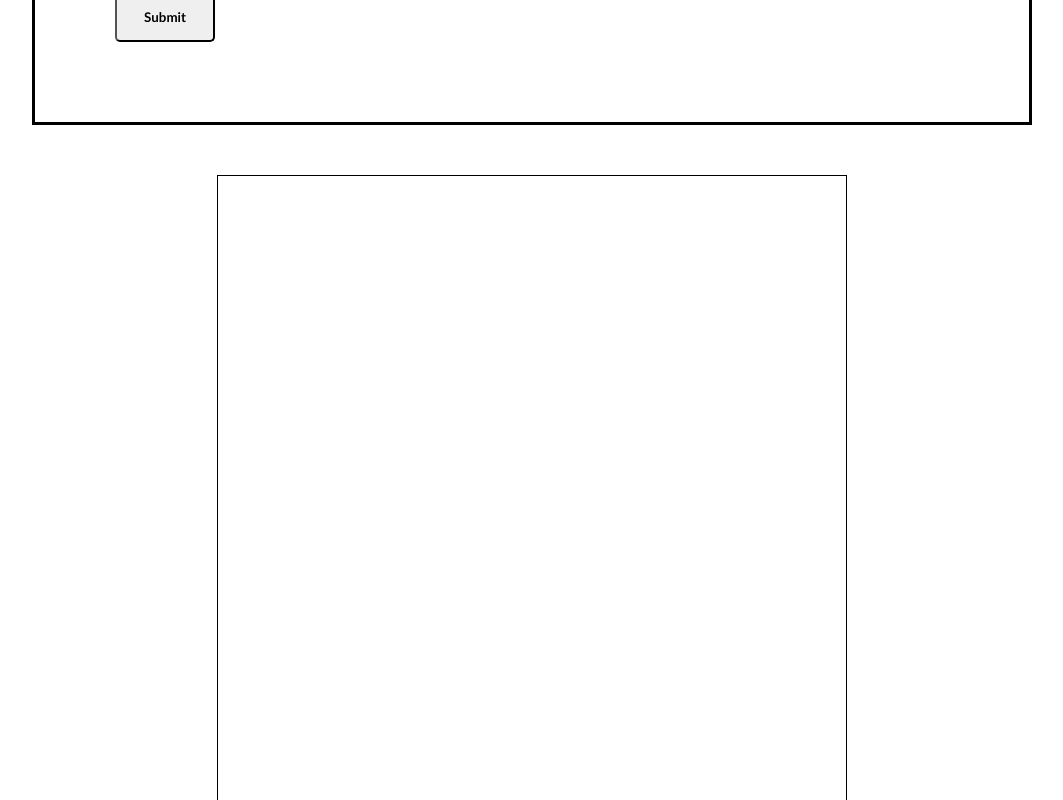
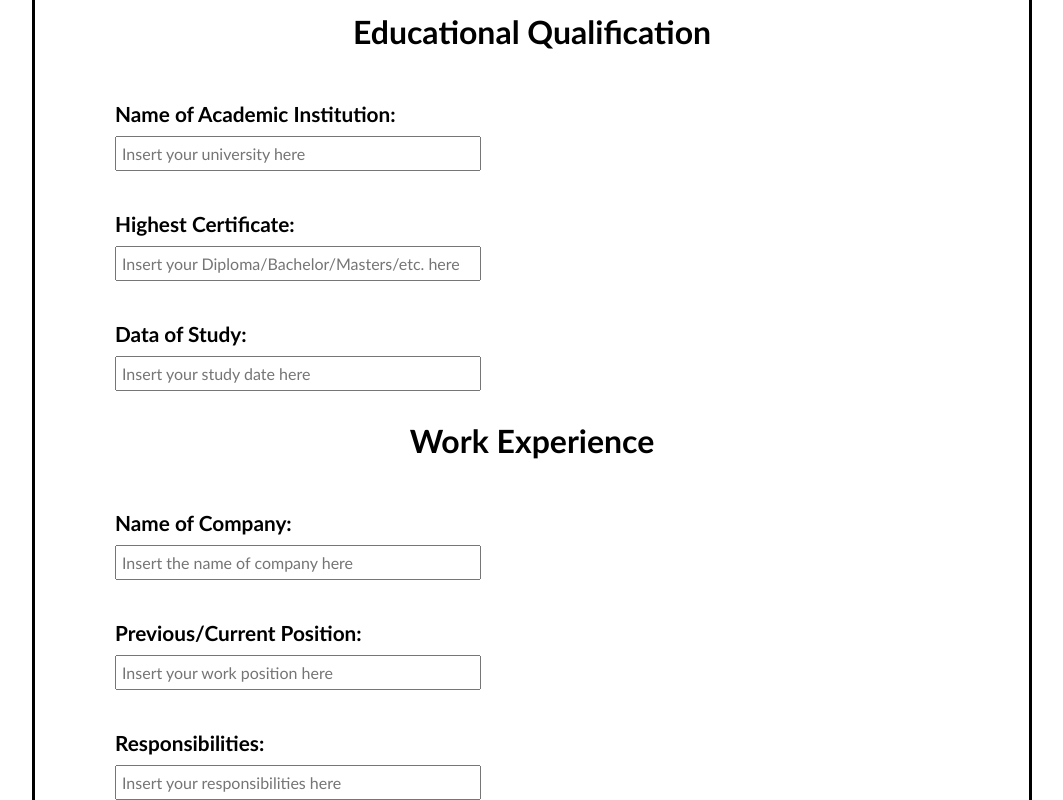
Before and after one commit to LapizJusoh/CV-Editor, a React (Vite) app: page / in a window 1280 px wide. Shown: the part 560-1360 px from the top of the page, without its empty margins (108-1171 px from the left). Built offline with nearby package versions, Linux system fonts and the light colour scheme.

Commit message:
Add rest of the Input Component

```diff
--- a/src/App.css
+++ b/src/App.css
@@ -8,6 +8,10 @@
 
 h1 {
   text-align: center;
+}
+
+form > div {
+  margin-top: 30px;
 }
 
 #input .content {
@@ -37,7 +41,7 @@ h1 {
   padding-inline: 5px;
 }
 
-#personal-detail-submit {
+#form-submit-btn {
   height: 50px;
   width: 100px;
   border-radius: 5px;
@@ -46,8 +50,8 @@ h1 {
   cursor: pointer;
 }
 
-#personal-detail-submit:hover,
-#personal-detail-submit:active {
+#form-submit-btn:hover,
+#form-submit-btn:active {
   background-color: #f7f7f7;
 }
 
--- a/src/Input.jsx
+++ b/src/Input.jsx
@@ -1,9 +1,11 @@
 import { useState } from 'react';
 import PropTypes from "prop-types";
 import initialData from "./InitialData.jsx";
+import InputPersonal from './Input/InputPersonal.jsx';
+import InputEducation from "./Input/InputEducation.jsx";
+import InputWork from "./Input/InputWork.jsx";
 
 function Input( {returnOutput} ) {
-
   const [inputDetails, setInputDetails] = useState(initialData);
 
   function onChange(data) {
@@ -12,88 +14,23 @@ function Input( {returnOutput} ) {
 
   return (
     <div id="input">
-      <div className="container">
+      <form className="container">
+        <InputPersonal inputData={inputDetails} sendToParent={onChange} />
+        <InputEducation inputData={inputDetails} sendToParent={onChange} />
+        <InputWork inputData={inputDetails} sendToParent={onChange} />
 
-        <h1 id="title">Personal Details</h1>
-        <div className="content">
-          <form>
-            <div className="input-box">
-              <div className="user-details">
-                <label className="details" htmlFor="userName">
-                  Name:
-                </label>
-                <input
-                  type="text"
-                  id="userName"
-                  value={inputDetails.personal.userName}
-                  onChange={(e) =>
-                    onChange({
-                      ...inputDetails,
-                      personal: {
-                        ...inputDetails.personal,
-                        userName: e.target.value,
-                      }
-                    })
-                  }
-                  placeholder="Insert your name here"
-                />
-              </div>
-              <div className="user-details">
-                <label className="details" htmlFor="userEmail">
-                  Email:
-                </label>
-                <input
-                  type="mail"
-                  id="userEmail"
-                  value={inputDetails.personal.email}
-                  onChange={(e) =>
-                    onChange({
-                      ...inputDetails,
-                      personal: {
-                        ...inputDetails.personal,
-                        email: e.target.value,
-                      }
-                    })
-                  }
-                  placeholder="Insert your email here"
-                />
-              </div>
-              <div className="user-details">
-                <label className="details" htmlFor="userPhone">
-                  Phone Number:
-                </label>
-                <input
-                  type="text"
-                  id="userPhone"
-                  value={inputDetails.personal.phone}
-                  onChange={(e) =>
-                    onChange({
-                      ...inputDetails,
-                      personal: {
-                        ...inputDetails.personal,
-                        phone: e.target.value,
-                      }
-                    })
-                  }
-                  placeholder="Insert your email here"
-                />
-              </div>
-            </div>
         <input
           type="submit"
-              id="personal-detail-submit"
+          id="form-submit-btn"
           value="Submit"
           onClick={(e) => returnOutput(e, inputDetails)}
         />
       </form>
     </div>
-      </div>
-    </div>
   );
 };
 
 Input.propTypes = {
-  sendToParent: PropTypes.func,
   returnOutput: PropTypes.func,
 }
 
--- a/src/Input/InputEducation.jsx
+++ b/src/Input/InputEducation.jsx
@@ -0,0 +1,84 @@
+import '../App.css';
+import PropTypes from "prop-types";
+
+function InputEducation( {inputData, sendToParent} ) {
+
+  return (
+    <div>
+      <h1 className="title">Educational Qualification</h1>
+      <div className="content">
+        <div>
+          <div className="input-box">
+            <div className="user-details">
+              <label className="details" htmlFor="schoolName">
+                Name of Academic Institution:
+              </label>
+              <input
+                type="text"
+                id="schoolName"
+                value={inputData.education.schoolName}
+                onChange={(e) =>
+                  sendToParent({
+                    ...inputData,
+                    education: {
+                      ...inputData.education,
+                      schoolName: e.target.value,
+                    },
+                  })
+                }
+                placeholder="Insert your university here"
+              />
+            </div>
+            <div className="user-details">
+              <label className="details" htmlFor="studyTitle">
+                Highest Certificate:
+              </label>
+              <input
+                type="text"
+                id="studyTitle"
+                value={inputData.education.studyTitle}
+                onChange={(e) =>
+                  sendToParent({
+                    ...inputData,
+                    education: {
+                      ...inputData.education,
+                      studyTitle: e.target.value,
+                    },
+                  })
+                }
+                placeholder="Insert your Diploma/Bachelor/Masters/etc. here"
+              />
+            </div>
+            <div className="user-details">
+              <label className="details" htmlFor="studyDate">
+                Data of Study:
+              </label>
+              <input
+                type="text"
+                id="studyDate"
+                value={inputData.education.studyDate}
+                onChange={(e) =>
+                  sendToParent({
+                    ...inputData,
+                    education: {
+                      ...inputData.education,
+                      studyDate: e.target.value,
+                    },
+                  })
+                }
+                placeholder="Insert your study date here"
+              />
+            </div>
+          </div>
+        </div>
+      </div>
+    </div>
+  );
+};
+
+InputEducation.propTypes = {
+  inputData: PropTypes.object,
+  sendToParent: PropTypes.func,
+}
+
+export default InputEducation;
--- a/src/Input/InputPersonal.jsx
+++ b/src/Input/InputPersonal.jsx
@@ -0,0 +1,84 @@
+import '../App.css';
+import PropTypes from "prop-types";
+
+function InputPersonal( {inputData, sendToParent} ) {
+
+  return (
+    <div>
+      <h1 className="title">Personal Details</h1>
+      <div className="content">
+        <div>
+          <div className="input-box">
+            <div className="user-details">
+              <label className="details" htmlFor="userName">
+                Name:
+              </label>
+              <input
+                type="text"
+                id="userName"
+                value={inputData.personal.userName}
+                onChange={(e) =>
+                  sendToParent({
+                    ...inputData,
+                    personal: {
+                      ...inputData.personal,
+                      userName: e.target.value,
+                    },
+                  })
+                }
+                placeholder="Insert your name here"
+              />
+            </div>
+            <div className="user-details">
+              <label className="details" htmlFor="userEmail">
+                Email:
+              </label>
+              <input
+                type="mail"
+                id="userEmail"
+                value={inputData.personal.email}
+                onChange={(e) =>
+                  sendToParent({
+                    ...inputData,
+                    personal: {
+                      ...inputData.personal,
+                      email: e.target.value,
+                    },
+                  })
+                }
+                placeholder="Insert your email here"
+              />
+            </div>
+            <div className="user-details">
+              <label className="details" htmlFor="userPhone">
+                Phone Number:
+              </label>
+              <input
+                type="text"
+                id="userPhone"
+                value={inputData.personal.phone}
+                onChange={(e) =>
+                  sendToParent({
+                    ...inputData,
+                    personal: {
+                      ...inputData.personal,
+                      phone: e.target.value,
+                    },
+                  })
+                }
+                placeholder="Insert your email here"
+              />
+            </div>
+          </div>
+        </div>
+      </div>
+    </div>
+  );
+};
+
+InputPersonal.propTypes = {
+  inputData: PropTypes.object,
+  sendToParent: PropTypes.func,
+}
+
+export default InputPersonal;
--- /dev/null
+++ b/src/Input/InputWork.jsx
@@ -0,0 +1,84 @@
+import '../App.css';
+import PropTypes from "prop-types";
+
+function InputWork( {inputData, sendToParent} ) {
+
+  return (
+    <div>
+      <h1 className="title">Work Experience</h1>
+      <div className="content">
+        <div>
+          <div className="input-box">
+            <div className="user-details">
+              <label className="details" htmlFor="companyName">
+                Name of Company:
+              </label>
+              <input
+                type="text"
+                id="companyName"
+                value={inputData.work.companyName}
+                onChange={(e) =>
+                  sendToParent({
+                    ...inputData,
+                    work: {
+                      ...inputData.work,
+                      companyName: e.target.value,
+                    },
+                  })
+                }
+                placeholder="Insert the name of company here"
+              />
+            </div>
+            <div className="user-details">
+              <label className="details" htmlFor="positionTitle">
+                Previous/Current Position:
+              </label>
+              <input
+                type="text"
+                id="positionTitle"
+                value={inputData.work.positionTitle}
+                onChange={(e) =>
+                  sendToParent({
+                    ...inputData,
+                    work: {
+                      ...inputData.work,
+                      positionTitle: e.target.value,
+                    },
+                  })
+                }
+                placeholder="Insert your work position here"
+              />
+            </div>
+            <div className="user-details">
+              <label className="details" htmlFor="responsibilities">
+                Responsibilities:
+              </label>
+              <input
+                type="text"
+                id="responsibilities"
+                value={inputData.work.responsibilities}
+                onChange={(e) =>
+                  sendToParent({
+                    ...inputData,
+                    work: {
+                      ...inputData.work,
+                      responsibilities: e.target.value,
+                    },
+                  })
+                }
+                placeholder="Insert your responsibilities here"
+              />
+            </div>
+          </div>
+        </div>
+      </div>
+    </div>
+  );
+};
+
+InputWork.propTypes = {
+  inputData: PropTypes.object,
+  sendToParent: PropTypes.func,
+}
+
+export default InputWork;
--- a/src/Output.jsx
+++ b/src/Output.jsx
@@ -1,12 +1,26 @@
+import './App.css';
 import PropTypes from "prop-types";
 
 function Output({ outputDetails }) {
   return (
     <div id="output">
-      <div className="content">
+      <h1>Testing</h1>
+      <div>
         <h1>{outputDetails.personal.userName}</h1>
         <h1>{outputDetails.personal.email}</h1>
         <h1>{outputDetails.personal.phone}</h1>
+      </div>
+      <div>
+        <h1>{outputDetails.education.schoolName}</h1>
+        <h1>{outputDetails.education.studyTitle}</h1>
+        <h1>{outputDetails.education.studyDate}</h1>
+      </div>
+      <div>
+        <h1>{outputDetails.work.companyName}</h1>
+        <h1>{outputDetails.work.positionTitle}</h1>
+        <h1>{outputDetails.work.responsibilities}</h1>
+        <h1>{outputDetails.work.dateStart}</h1>
+        <h1>{outputDetails.work.dateEnd}</h1>
       </div>
     </div>
   )
```
Also changed, not shown: src/App.jsx (+4 -4 lines), 1 other file (tests, documents, lock files or other folders). Lines whose indentation alone changed are shown as unchanged.
